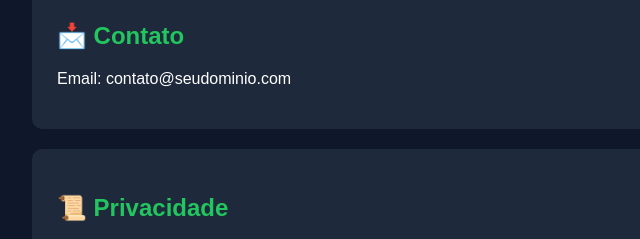
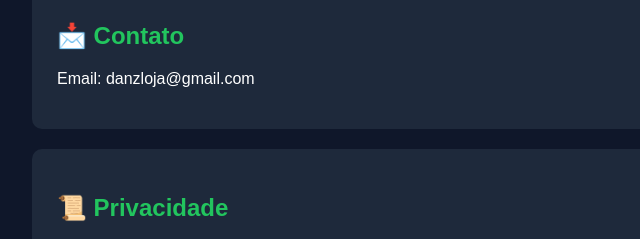
Before and after one commit to DaniloMartins96/landing-page, a plain HTML site: page index.html in a window 1280 px wide. Shown: the part 1227-1466 px from the top of the page, 158-798 px from the left. Drawn offline with Linux system fonts and the light colour scheme.

Commit message:
Update index.html

```diff
--- a/index.html
+++ b/index.html
@@ -121,7 +121,7 @@
 
   <div class="box">
     <h2>📩 Contato</h2>
-    <p>Email: contato@seudominio.com</p>
+    <p>Email: danzloja@gmail.com</p>
   </div>
 
   <div class="box">
```
